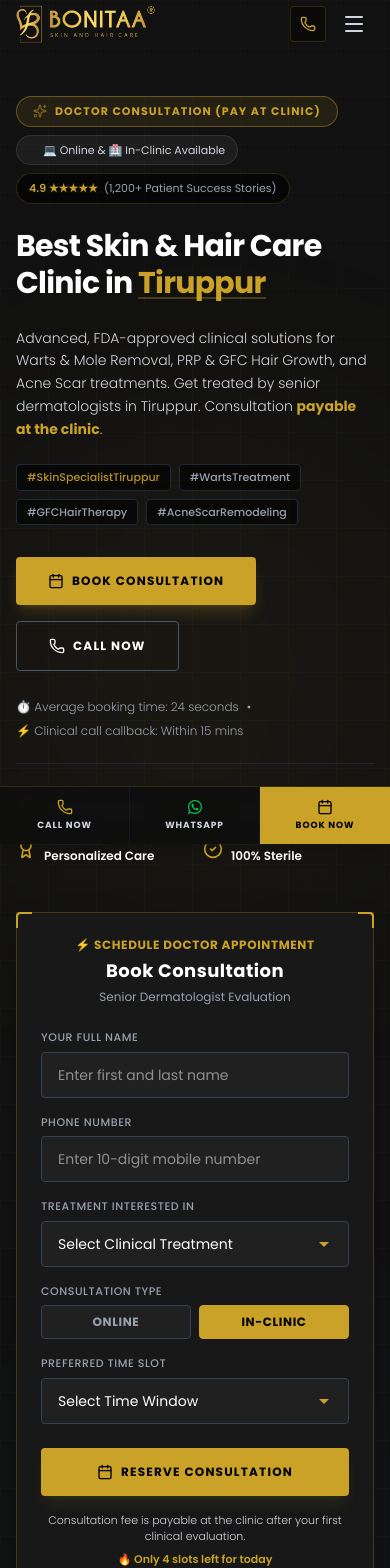
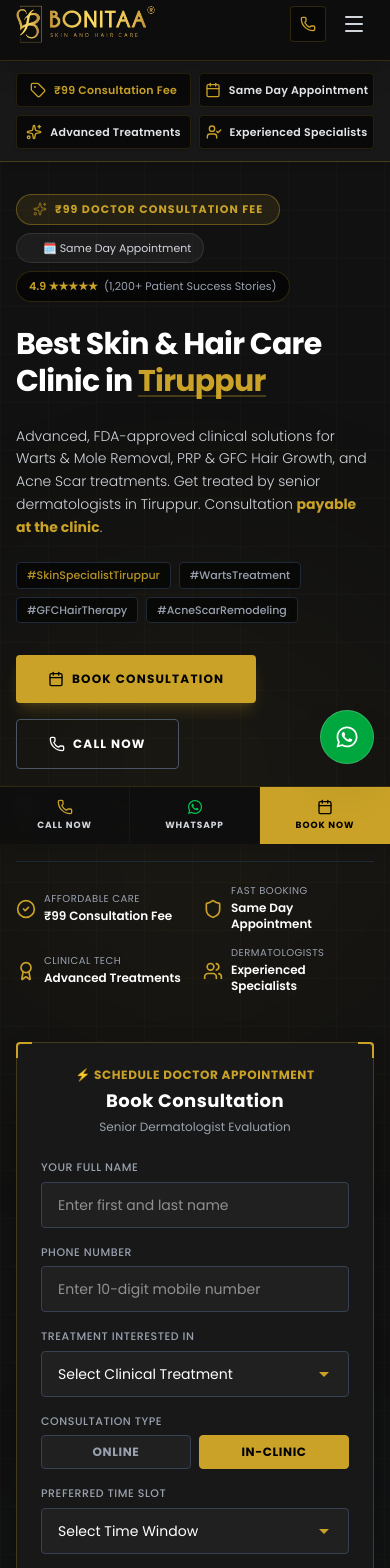
Before and after one commit to abishek2605/sarath-clicinc, a React (Vite) app: page / in a window 390 px wide. Shown: the top 1568 px of the page. Built offline with nearby package versions, Linux system fonts and the light colour scheme.

Commit message:
feat: add TrustBar and update UI components
- Introduce TrustBar component for key value propositions.
- Update header to sticky positioning for better UX.
- Improve WhatsApp floating button accessibility and mobile reach.
- Refine hero section pricing and appointment labels.

```diff
--- a/src/App.tsx
+++ b/src/App.tsx
@@ -1,5 +1,6 @@
 import React, { useState, useEffect } from 'react';
 import Header from './components/Header';
+import TrustBar from './components/TrustBar';
 import Hero from './components/Hero';
 import Treatments from './components/Treatments';
 import WhyChooseUs from './components/WhyChooseUs';
@@ -140,6 +141,9 @@
       {/* 1. Navigation Header */}
       <Header onBookClick={handleGlobalBookClick} />
 
+      {/* 2. Key Trust Bar */}
+      <TrustBar />
+
       {/* 3. Main content sections */}
       <main id="main-content">
         <Hero onSuccess={handleLeadSuccess} />
--- a/src/components/Header.tsx
+++ b/src/components/Header.tsx
@@ -88,8 +88,10 @@
   };
 
   return (
-    <header className={`fixed top-0 left-0 w-full z-50 transition-all duration-300 pt-[env(safe-area-inset-top,0px)] ${
-      isScrolled ? 'bg-[#111111]/95 backdrop-blur-md shadow-lg border-b border-gold/10 py-2.5' : 'bg-transparent py-4 md:py-5'
+    <header className={`sticky top-0 left-0 w-full z-50 transition-all duration-300 pt-[env(safe-area-inset-top,0px)] ${
+      isScrolled
+        ? 'bg-[#080808]/98 backdrop-blur-md shadow-2xl border-b border-gold/30 py-2.5'
+        : 'bg-[#0D0D0D] border-b border-gold/20 shadow-xl py-3 md:py-4'
     }`}>
       <div className="max-w-7xl mx-auto px-4 sm:px-6 lg:px-8">
         <div className="flex items-center justify-between">
--- a/src/components/Hero.tsx
+++ b/src/components/Hero.tsx
@@ -112,7 +112,7 @@
   };
 
   return (
-    <section id="home" className="relative min-h-screen pt-24 lg:pt-32 pb-16 flex items-center justify-center bg-[#111111] overflow-hidden">
+    <section id="home" className="relative min-h-[calc(100vh-120px)] pt-8 sm:pt-12 lg:pt-16 pb-16 flex items-center justify-center bg-[#111111] overflow-hidden">
       {/* Background with luxury black overlay, clinical blue-grey glows, and golden particle grids */}
       <div className="absolute inset-0 z-0">
         {/* Subtle Luxury Grid Overlay */}
@@ -139,12 +139,12 @@
               <div className="inline-flex items-center gap-2 bg-gold/10 border border-gold/40 rounded-full px-4 py-1.5 w-fit" id="fee-badge">
                 <Sparkles className="w-3.5 h-3.5 text-gold animate-pulse" />
                 <span className="text-[11px] sm:text-xs font-bold text-gold tracking-widest uppercase">
-                  DOCTOR CONSULTATION (PAY AT CLINIC)
+                  ₹99 DOCTOR CONSULTATION FEE
                 </span>
               </div>
               <div className="inline-flex items-center gap-1.5 bg-white/5 border border-white/10 rounded-full px-3 py-1.5 w-fit text-[11px] text-gray-300">
                 <span className="w-2 h-2 rounded-full bg-green-500 animate-ping"></span>
-                💻 Online & 🏥 In-Clinic Available
+                🗓️ Same Day Appointment
               </div>
               <div className="inline-flex items-center gap-1.5 bg-black/60 border border-gold/20 rounded-full px-3 py-1.5 w-fit text-[11px] text-gold font-semibold">
                 <span>4.9 ★★★★★</span>
@@ -208,35 +208,35 @@
 
             {/* Trust Badges Bar */}
             <div className="grid grid-cols-2 md:grid-cols-4 gap-4 pt-6 border-t border-gray-800" id="hero-trust-indicators">
-              <div className="flex items-center gap-2" id="indicator-doctors">
-                <Users className="w-5 h-5 text-gold shrink-0" />
+              <div className="flex items-center gap-2" id="indicator-fee">
+                <CheckCircle2 className="w-5 h-5 text-gold shrink-0" />
                 <div className="text-left">
-                  <p className="text-[10px] uppercase tracking-wider text-gray-400 leading-none">Experience</p>
-                  <p className="text-xs font-semibold text-white mt-1">Expert Specialists</p>
+                  <p className="text-[10px] uppercase tracking-wider text-gray-400 leading-none">Affordable Care</p>
+                  <p className="text-xs font-semibold text-white mt-1">₹99 Consultation Fee</p>
+                </div>
+              </div>
+
+              <div className="flex items-center gap-2" id="indicator-sameday">
+                <Shield className="w-5 h-5 text-gold shrink-0" />
+                <div className="text-left">
+                  <p className="text-[10px] uppercase tracking-wider text-gray-400 leading-none">Fast Booking</p>
+                  <p className="text-xs font-semibold text-white mt-1">Same Day Appointment</p>
                 </div>
               </div>
 
               <div className="flex items-center gap-2" id="indicator-tech">
-                <Shield className="w-5 h-5 text-gold shrink-0" />
+                <Award className="w-5 h-5 text-gold shrink-0" />
                 <div className="text-left">
-                  <p className="text-[10px] uppercase tracking-wider text-gray-400 leading-none">Technology</p>
-                  <p className="text-xs font-semibold text-white mt-1">FDA Approved Tech</p>
+                  <p className="text-[10px] uppercase tracking-wider text-gray-400 leading-none">Clinical Tech</p>
+                  <p className="text-xs font-semibold text-white mt-1">Advanced Treatments</p>
                 </div>
               </div>
 
-              <div className="flex items-center gap-2" id="indicator-care">
-                <Award className="w-5 h-5 text-gold shrink-0" />
+              <div className="flex items-center gap-2" id="indicator-doctors">
+                <Users className="w-5 h-5 text-gold shrink-0" />
                 <div className="text-left">
-                  <p className="text-[10px] uppercase tracking-wider text-gray-400 leading-none">Approach</p>
-                  <p className="text-xs font-semibold text-white mt-1">Personalized Care</p>
-                </div>
-              </div>
-
-              <div className="flex items-center gap-2" id="indicator-safety">
-                <CheckCircle2 className="w-5 h-5 text-gold shrink-0" />
-                <div className="text-left">
-                  <p className="text-[10px] uppercase tracking-wider text-gray-400 leading-none">Safety</p>
-                  <p className="text-xs font-semibold text-white mt-1">100% Sterile</p>
+                  <p className="text-[10px] uppercase tracking-wider text-gray-400 leading-none">Dermatologists</p>
+                  <p className="text-xs font-semibold text-white mt-1">Experienced Specialists</p>
                 </div>
               </div>
             </div>
--- a/src/components/Popups.tsx
+++ b/src/components/Popups.tsx
@@ -245,13 +245,14 @@
         </div>
       )}
 
-      {/* Floating Desktop WhatsApp Chat Button */}
+      {/* Floating WhatsApp Action Button across all viewports */}
       <a
-        href={whatsAppLink}
+        href="https://wa.me/919092136969"
         target="_blank"
         rel="noreferrer"
-        className="hidden sm:flex fixed bottom-6 right-6 z-40 bg-green-600 hover:bg-green-500 text-white p-3.5 rounded-full shadow-2xl border border-white/20 items-center gap-2.5 transition-all transform hover:scale-105 group"
-        id="desktop-floating-whatsapp"
+        aria-label="Chat with us on WhatsApp"
+        className="flex fixed bottom-20 right-4 sm:bottom-6 sm:right-6 z-50 bg-green-600 hover:bg-green-500 text-white p-3.5 rounded-full shadow-2xl border border-white/20 items-center gap-2.5 transition-all transform hover:scale-105 active:scale-95 group"
+        id="floating-whatsapp-btn"
       >
         <WhatsappIcon className="w-6 h-6 text-white" />
         <span className="text-xs font-bold tracking-wider uppercase pr-1 hidden group-hover:inline transition-all">
--- /dev/null
+++ b/src/components/TrustBar.tsx
@@ -0,0 +1,47 @@
+import React from 'react';
+import { Tag, Calendar, Sparkles, UserCheck } from 'lucide-react';
+
+export default function TrustBar() {
+  const trustItems = [
+    {
+      icon: <Tag className="w-4 h-4 text-gold shrink-0" />,
+      text: '₹99 Consultation Fee',
+      highlight: true
+    },
+    {
+      icon: <Calendar className="w-4 h-4 text-gold shrink-0" />,
+      text: 'Same Day Appointment',
+      highlight: false
+    },
+    {
+      icon: <Sparkles className="w-4 h-4 text-gold shrink-0" />,
+      text: 'Advanced Treatments',
+      highlight: false
+    },
+    {
+      icon: <UserCheck className="w-4 h-4 text-gold shrink-0" />,
+      text: 'Experienced Specialists',
+      highlight: false
+    },
+  ];
+
+  return (
+    <div className="bg-[#181818] border-b border-gold/25 py-3 px-4 text-white text-xs relative z-30 shadow-md" id="trust-bar">
+      <div className="max-w-7xl mx-auto">
+        <div className="grid grid-cols-2 md:grid-cols-4 gap-2 sm:gap-3">
+          {trustItems.map((item, idx) => (
+            <div
+              key={idx}
+              className="flex items-center justify-center gap-2 py-2 px-3 rounded bg-black/60 border border-gold/15 hover:border-gold/40 transition-all shadow-sm"
+            >
+              {item.icon}
+              <span className={`font-semibold text-[11px] sm:text-xs tracking-wide whitespace-nowrap ${item.highlight ? 'text-gold font-bold' : 'text-gray-200'}`}>
+                {item.text}
+              </span>
+            </div>
+          ))}
+        </div>
+      </div>
+    </div>
+  );
+}
```
